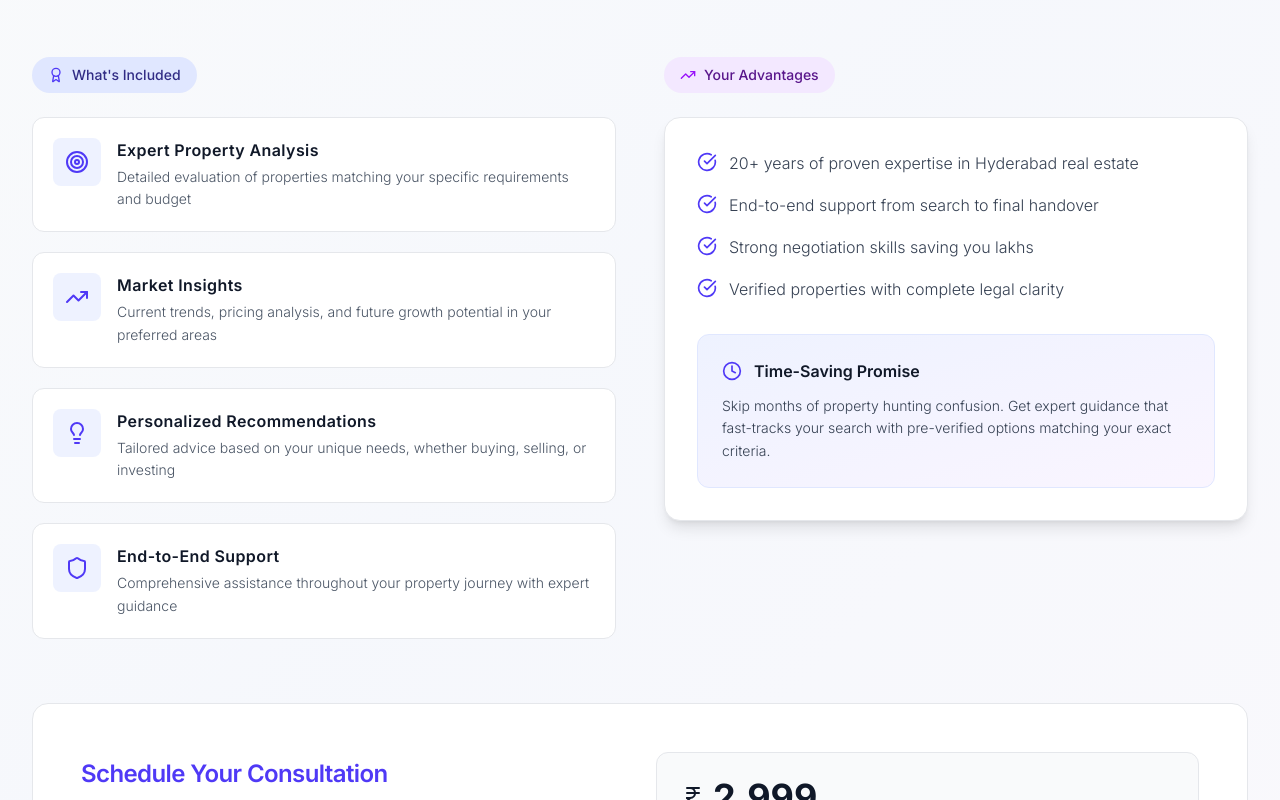
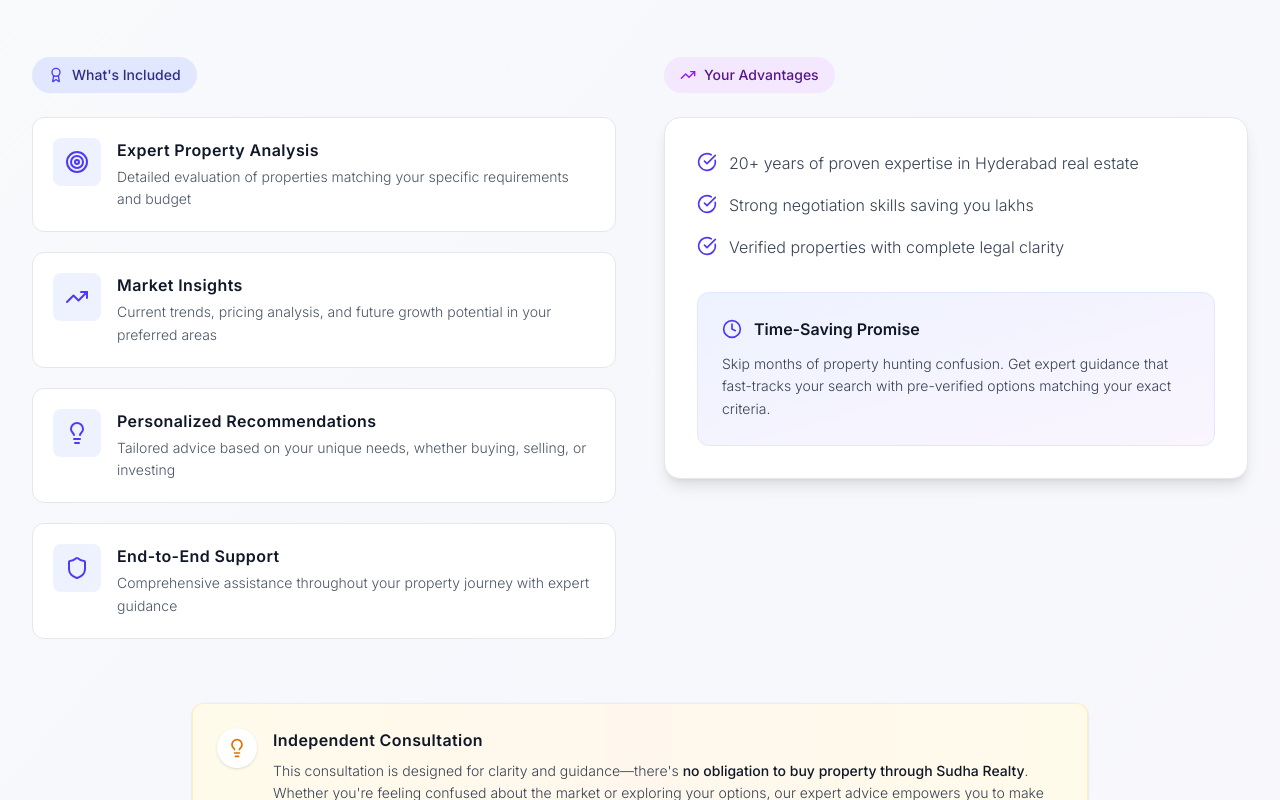
Before and after one commit to ChandraSekhar-1306/Sudha-Realty, a Next.js app in the folder client/: page / in a window 1280 px wide. Shown: the part 2000-2800 px from the top of the page. Built offline with nearby package versions, Linux system fonts and the light colour scheme.

Commit message:
made changes to home page

```diff
--- a/client/components/ConsultationValue.tsx
+++ b/client/components/ConsultationValue.tsx
@@ -26,7 +26,6 @@ export default function ConsultationValue() {
 
   const valuePoints = [
     "20+ years of proven expertise in Hyderabad real estate",
-    "End-to-end support from search to final handover",
     "Strong negotiation skills saving you lakhs",
     "Verified properties with complete legal clarity",
 
@@ -112,6 +111,24 @@ export default function ConsultationValue() {
           </div>
         </div>
 
+        <div className="mb-12 max-w-4xl mx-auto">
+          <div className="bg-gradient-to-r from-amber-50 via-orange-50 to-amber-50 rounded-xl p-6 border border-amber-200/50 shadow-sm">
+            <div className="flex items-start gap-4">
+              <div className="w-10 h-10 bg-white rounded-full flex items-center justify-center flex-shrink-0 shadow-sm">
+                <Lightbulb className="w-5 h-5 text-amber-600" />
+              </div>
+              <div className="flex-1">
+                <h4 className="font-semibold text-gray-900 mb-2 tracking-wide">
+                  Independent Consultation
+                </h4>
+                <p className="text-gray-700 text-sm font-light leading-relaxed">
+                  This consultation is designed for clarity and guidance—there's <span className="font-medium text-gray-900">no obligation to buy property through Sudha Realty</span>. Whether you're feeling confused about the market or exploring your options, our expert advice empowers you to make informed decisions and purchase from anywhere that suits you best.
+                </p>
+              </div>
+            </div>
+          </div>
+        </div>
+
         {/* Bottom CTA Card */}
         <div className="bg-white rounded-2xl border border-gray-200 p-8 lg:p-12">
           <div className="grid lg:grid-cols-2 gap-8 items-center">
--- a/client/components/WhyChooseUsSection.tsx
+++ b/client/components/WhyChooseUsSection.tsx
@@ -118,7 +118,7 @@ const features = [
   {
     icon: Shield,
     title: "Legal Peace of Mind",
-    description: "Every property comes with thorough documentation review and clear title verification, protecting your investment from future disputes."
+    description: "Every property comes with thorough documentation review and clear title verification."
   },
   {
     icon: Users,
```
